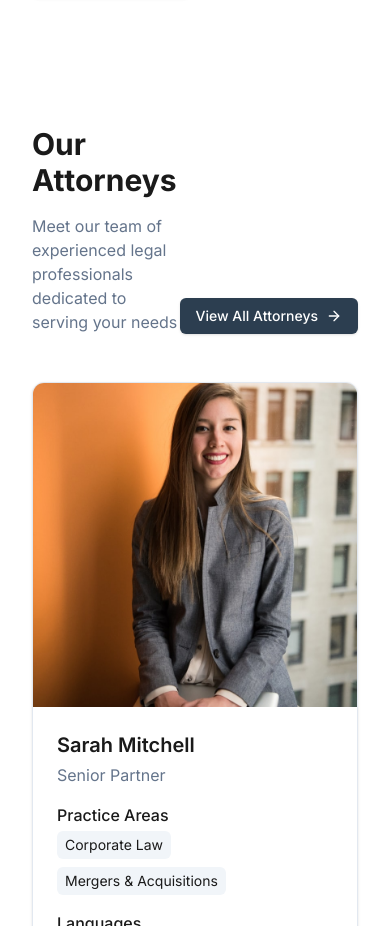
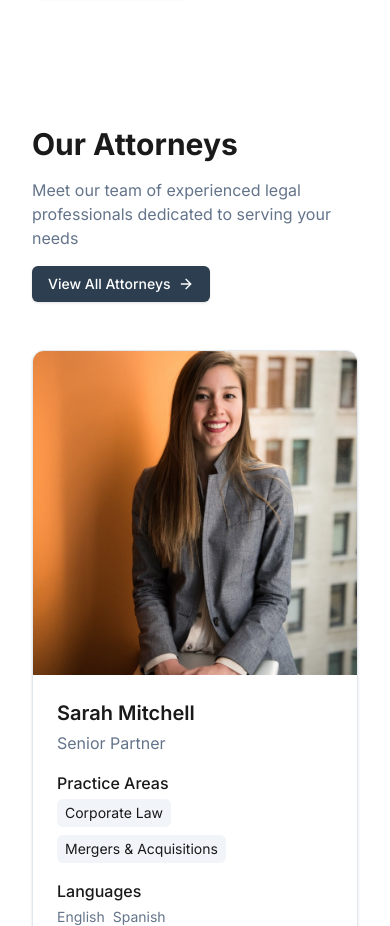
Before and after one commit to PlaneInABottle/lawyer-boilerplate, a Next.js app: page /en in a window 390 px wide. Shown: the part 4902-5828 px from the top of the page. Built offline with nearby package versions, Linux system fonts and the light colour scheme.

Commit message:
Feat / Mobile responsiveness

```diff
--- a/src/components/sections/home/Lawyers.tsx
+++ b/src/components/sections/home/Lawyers.tsx
@@ -35,7 +35,7 @@ export default function Lawyers() {
     return (
         <section className="py-16">
             <div className="container">
-                <div className="flex justify-between items-end mb-12">
+                <div className="flex flex-col md:flex-row gap-4 justify-between items-start md:items-end mb-12">
                     <div>
                         <h2 className="text-3xl font-bold mb-4">{t('title')}</h2>
                         <p className="text-muted-foreground max-w-2xl">{t('subtitle')}</p>
```
